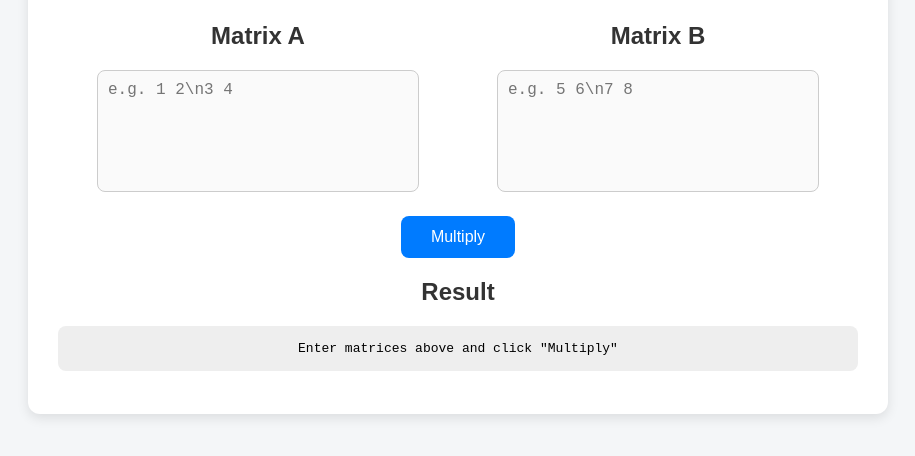
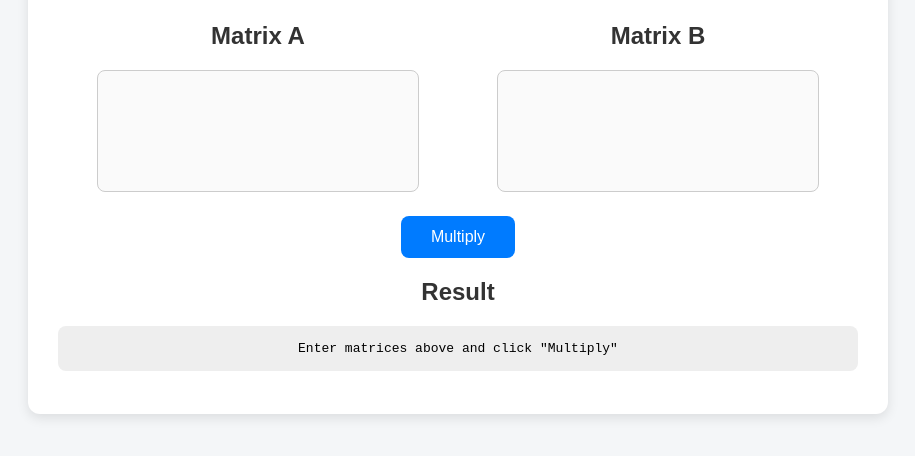
Before and after one commit to Starhopperr/MatrixMultiplier, a plain HTML site: page index.html in a window 1280 px wide. Shown: the part 128-584 px from the top of the page, without its empty margins (182-1097 px from the left). Drawn offline with Linux system fonts and the light colour scheme.

Commit message:
Update index.html

```diff
--- a/index.html
+++ b/index.html
@@ -13,11 +13,11 @@
     <div class="matrix-inputs">
       <div>
         <h2>Matrix A</h2>
-        <textarea id="matrixA" placeholder="e.g. 1 2\n3 4"></textarea>
+        <textarea id="matrixA" placeholder=""></textarea>
       </div>
       <div>
         <h2>Matrix B</h2>
-        <textarea id="matrixB" placeholder="e.g. 5 6\n7 8"></textarea>
+        <textarea id="matrixB" placeholder=""></textarea>
       </div>
     </div>
 
```
